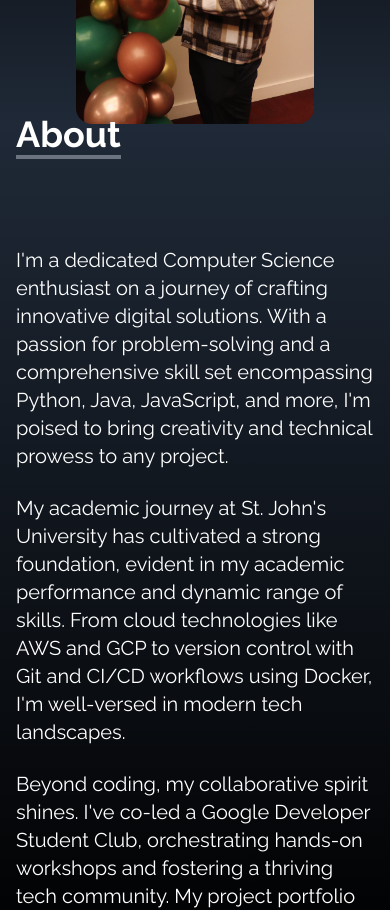
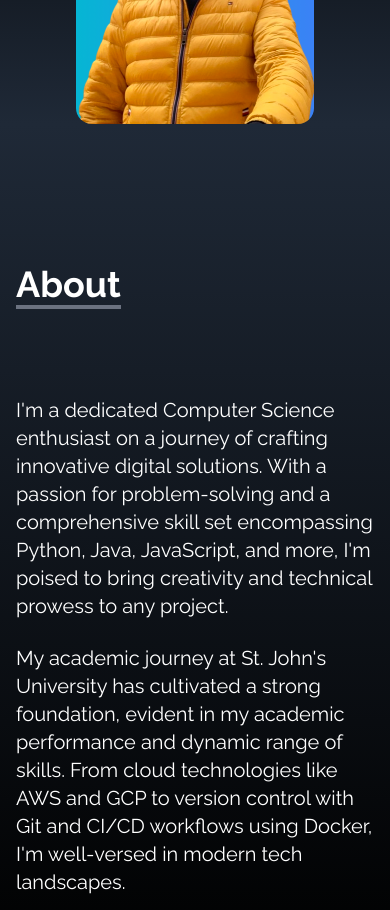
Before and after one commit to omar-narine/personal-site-v2, a Next.js app: page / in a window 390 px wide. Shown: the part 720-1630 px from the top of the page. Built offline with nearby package versions, Linux system fonts and the light colour scheme.

Commit message:
trying again

```diff
--- a/src/app/page.js
+++ b/src/app/page.js
@@ -1,6 +1,6 @@
 "use client";
 import Image from "next/image";
-import pfp from "../assets/heroImage.jpeg";
+import pfp from "../assets/heroImage.png";
 import { MdOutlineKeyboardArrowRight } from "react-icons/md";
 import { Link } from "react-scroll";
 
--- a/src/components/About.js
+++ b/src/components/About.js
@@ -4,7 +4,7 @@ const About = () => {
   return (
     <div
       name="about"
-      className="pt-[250px] pb-[150px] sm:pt-0 sm:pb-0 md:pt-0 w-full h-screen bg-gradient-to-b from-gray-800 to-black text-white"
+      className="pt-[550px] pb-[150px] sm:pt-0 sm:pb-0 md:pt-0 w-full h-screen bg-gradient-to-b from-gray-800 to-black text-white"
     >
       <div className="max-w-screen-lg p-4 mx-auto flex flex-col justify-center w-full h-full">
         <div className="pb-3">
--- a/src/components/Portfolio.js
+++ b/src/components/Portfolio.js
@@ -99,7 +99,7 @@ const Portfolio = () => {
       </Modal>
       <div
         name="portfolio"
-        className="pt-[120px] md:pt-0 bg-gradient-to-b from-black to-gray-800 w-full text-white md:h-screen"
+        className="pt-[450px] pb-[150px] sm:pt-0 sm:pb-0 md:pt-0 bg-gradient-to-b from-black to-gray-800 w-full text-white md:h-screen"
       >
         <div className="max-w-screen-lg p-4 mx-auto flex flex-col justify-center w-full h-full">
           <div className="pb-8">
```
